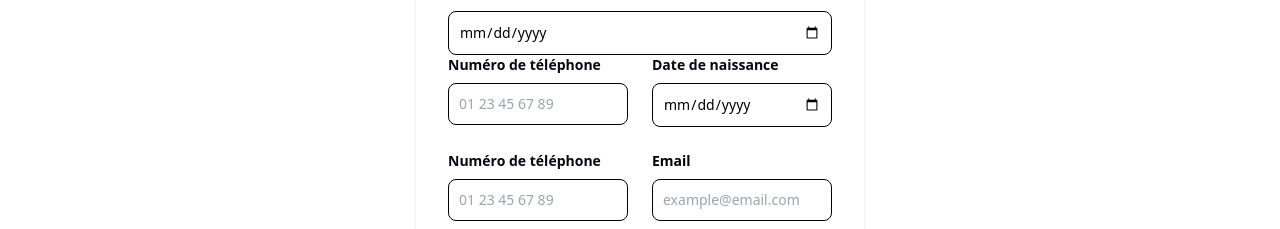
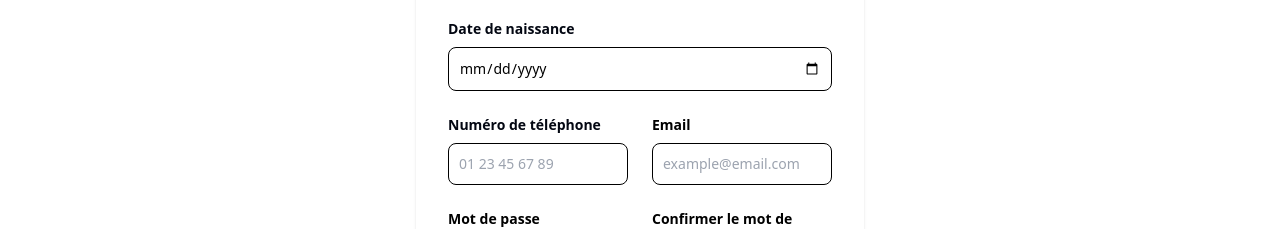
Before and after one commit to Chihebeddin/info-fusion-front, a Nuxt app: page /signup in a window 1280 px wide. Shown: the part 312-541 px from the top of the page. Built offline with nearby package versions, Linux system fonts and the light colour scheme.

Commit message:
Sprint 1

```diff
--- a/components/signup/ClientForm.vue
+++ b/components/signup/ClientForm.vue
@@ -37,31 +37,6 @@
         class="bg-gray-50 border border-gray-300 text-gray-900 sm:text-sm rounded-lg focus:ring-primary-600 focus:border-primary-600 block w-full p-2.5 dark:bg-gray-700 dark:border-gray-600 dark:placeholder-gray-400 dark:text-gray dark:focus:ring-blue-500 dark:focus:border-blue-500"
         required
       >
-      <div class="flex flex-wrap -mx-3 mb-6">
-        <div class="w-full md:w-1/2 px-3 mb-6 md:mb-0">
-          <label for="phone" class="block mb-2 text-sm font-bold text-gray-dark dark:text-gray">Numéro de téléphone</label>
-          <input
-            id="phone"
-            type="tel"
-            name="phone"
-            class="bg-gray-50 border border-gray-300 text-gray-900 sm:text-sm rounded-lg focus:ring-primary-600 focus:border-primary-600 block w-full p-2.5 dark:bg-gray-700 dark:border-gray-600 dark:placeholder-gray-400 dark:text-gray dark:focus:ring-blue-500 dark:focus:border-blue-500"
-            placeholder="01 23 45 67 89"
-            pattern="[0-9]{10}"
-            required
-          >
-        </div>
-        <div class="w-full md:w-1/2 px-3">
-          <label for="birthdate" class="block mb-2 text-sm font-bold text-gray-dark dark:text-gray">Date de naissance</label>
-          <input
-            id="birthdate"
-            type="date"
-            name="birthdate"
-            class="bg-gray-50 border border-gray-300 text-gray-900 sm:text-sm rounded-lg focus:ring-primary-600 focus:border-primary-600 block w-full p-2.5 dark:bg-gray-700 dark:border-gray-600 dark:placeholder-gray-400 dark:text-gray dark:focus:ring-blue-500 dark:focus:border-blue-500"
-            required
-          >
-        </div>
-      </div>
-
       <slot />
     </div>
   </div>
--- a/package.json
+++ b/package.json
@@ -3,7 +3,8 @@
   "private": true,
   "type": "module",
   "scripts": {
-    "build": "nuxt build",
+    "start": "nuxt start",
+    "build": "nuxt build --typescript",
     "dev": "nuxt dev",
     "generate": "nuxt generate",
     "preview": "nuxt preview",
@@ -12,6 +13,7 @@
   },
   "devDependencies": {
     "@nuxt/devtools": "latest",
+    "@nuxt/typescript-build": "^3.0.2",
     "@nuxtjs/eslint-module": "^4.1.0",
     "autoprefixer": "^10.4.16",
     "cypress": "^13.3.0",
--- a/pages/UserProfile.vue
+++ b/pages/UserProfile.vue
@@ -26,7 +26,6 @@ const onRefresh = () => {
 onMounted(async () => {
   store.init()
   const response = await store.fetchUserInfo()
-  console.log('ssssiiii ' + JSON.stringify(response.data))
 
   const userEntries = Object.entries(response.data)
   userDataList.value = userEntries.map(([key, value]) => ({ key, value }))
--- a/store/auth.module.ts
+++ b/store/auth.module.ts
@@ -2,6 +2,7 @@ import axios from 'axios'
 import { defineStore } from 'pinia'
 
 const baseUrl = 'http://localhost:8080/api/auth'
+// const baseUrl = 'https://infofusion-kat2zxt5wq-od.a.run.app/api/auth'
 
 export const useAuthStore = defineStore({
   id: 'auth',
```
Also changed, not shown: tsconfig.json (+7 -1 lines), 2 other files (tests, documents, lock files or other folders).
